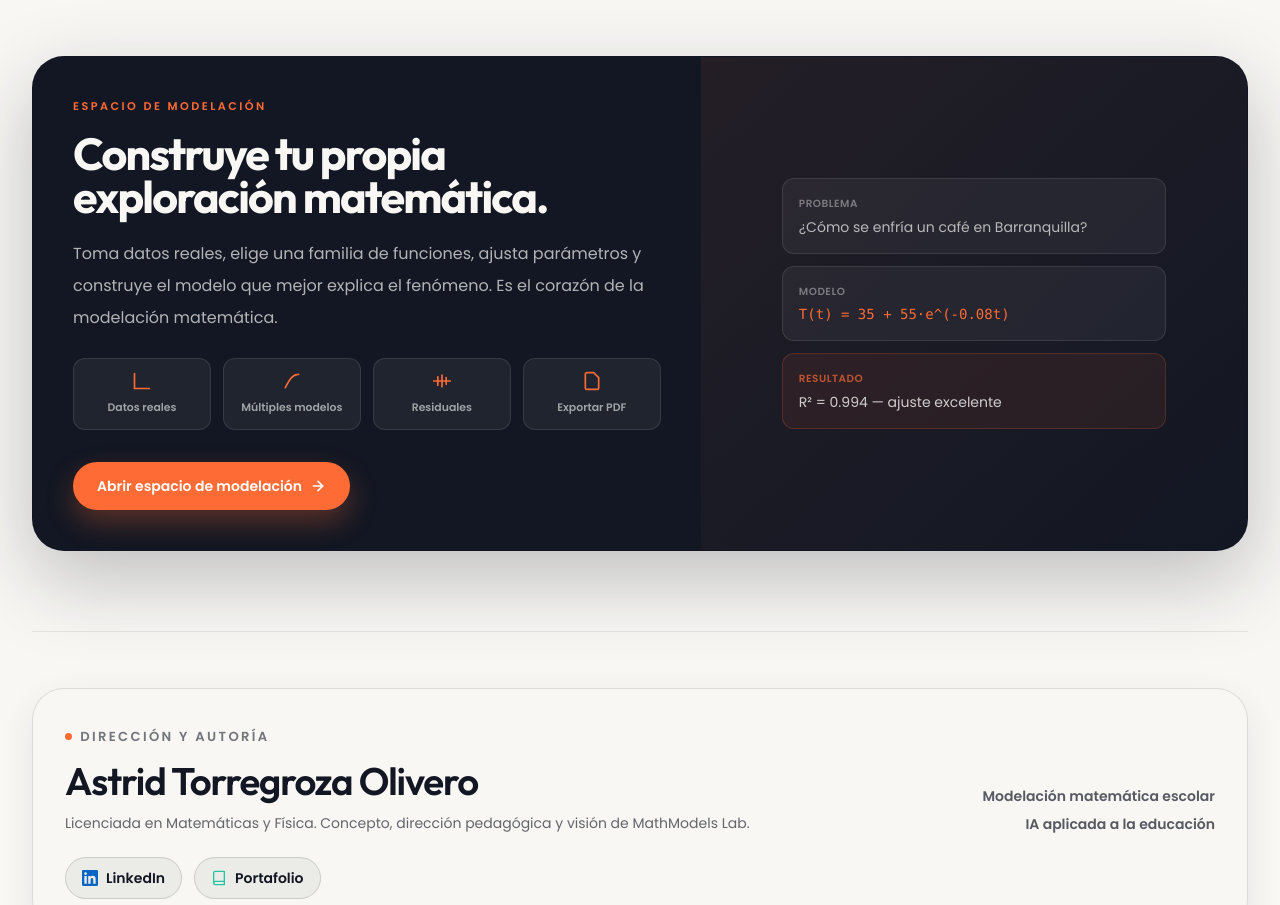
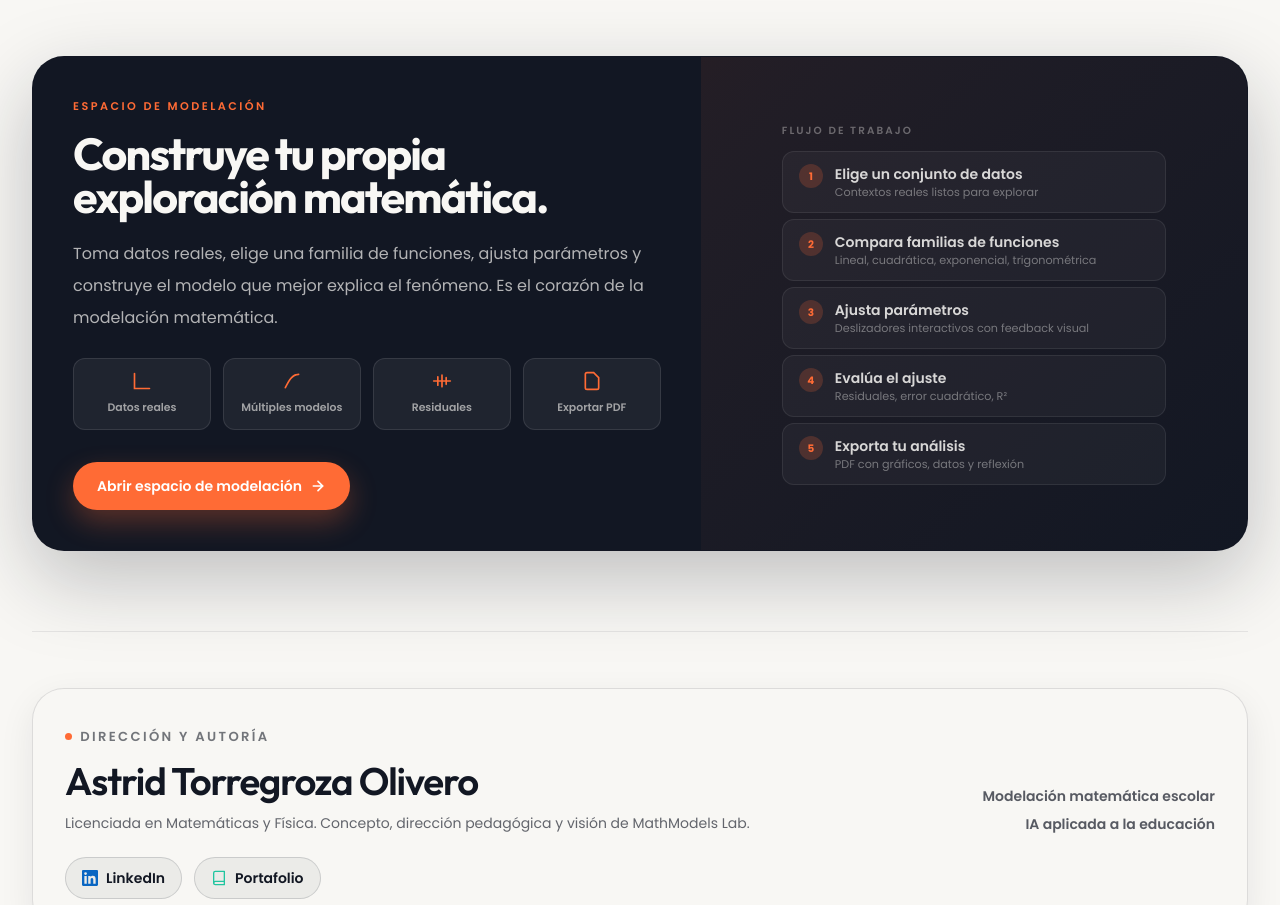
Before and after one commit to atorregroza/mathmodels-lab, a React (Vite) app: page / in a window 1280 px wide. Shown: the part 3504-4409 px from the top of the page. Built offline with nearby package versions, Linux system fonts and the light colour scheme.

Commit message:
fix: replace specific example with workflow steps in ModelingSpace spotlight
Replace the coffee cooling example (too specific, mixes monograph content)
with a 5-step workflow overview that describes the general modeling process.

Co-Authored-By: Claude Opus 4.6 (1M context) <noreply@anthropic.com>

```diff
--- a/src/pages/DerivaHomePage.jsx
+++ b/src/pages/DerivaHomePage.jsx
@@ -367,19 +367,25 @@ export const DerivaHomePage = () => {
               </Link>
             </div>
             <div className="hidden items-center justify-center bg-gradient-to-br from-signal/8 to-ink p-8 xl:flex">
-              <div className="w-full max-w-sm space-y-3">
-                <div className="rounded-xl border border-white/10 bg-white/5 p-4">
-                  <p className="text-[0.65rem] font-semibold uppercase tracking-wider text-paper/40">Problema</p>
-                  <p className="mt-1 text-sm text-paper/70">¿Cómo se enfría un café en Barranquilla?</p>
-                </div>
-                <div className="rounded-xl border border-white/10 bg-white/5 p-4">
-                  <p className="text-[0.65rem] font-semibold uppercase tracking-wider text-paper/40">Modelo</p>
-                  <p className="mt-1 font-mono text-sm text-signal">T(t) = 35 + 55·e^(-0.08t)</p>
-                </div>
-                <div className="rounded-xl border border-signal/20 bg-signal/8 p-4">
-                  <p className="text-[0.65rem] font-semibold uppercase tracking-wider text-signal/70">Resultado</p>
-                  <p className="mt-1 text-sm text-paper/80">R² = 0.994 — ajuste excelente</p>
-                </div>
+              <div className="w-full max-w-sm space-y-1.5">
+                <p className="mb-3 text-[0.65rem] font-semibold uppercase tracking-[0.2em] text-paper/35">Flujo de trabajo</p>
+                {[
+                  { step: '1', label: 'Elige un conjunto de datos', sub: 'Contextos reales listos para explorar' },
+                  { step: '2', label: 'Compara familias de funciones', sub: 'Lineal, cuadrática, exponencial, trigonométrica' },
+                  { step: '3', label: 'Ajusta parámetros', sub: 'Deslizadores interactivos con feedback visual' },
+                  { step: '4', label: 'Evalúa el ajuste', sub: 'Residuales, error cuadrático, R²' },
+                  { step: '5', label: 'Exporta tu análisis', sub: 'PDF con gráficos, datos y reflexión' },
+                ].map((item) => (
+                  <div key={item.step} className="flex items-start gap-3 rounded-xl border border-white/8 bg-white/4 px-4 py-3">
+                    <span className="flex h-6 w-6 shrink-0 items-center justify-center rounded-full bg-signal/20 text-[0.65rem] font-bold text-signal">
+                      {item.step}
+                    </span>
+                    <div>
+                      <p className="text-sm font-semibold text-paper/85">{item.label}</p>
+                      <p className="text-[0.7rem] leading-4 text-paper/40">{item.sub}</p>
+                    </div>
+                  </div>
+                ))}
               </div>
             </div>
           </div>
```
